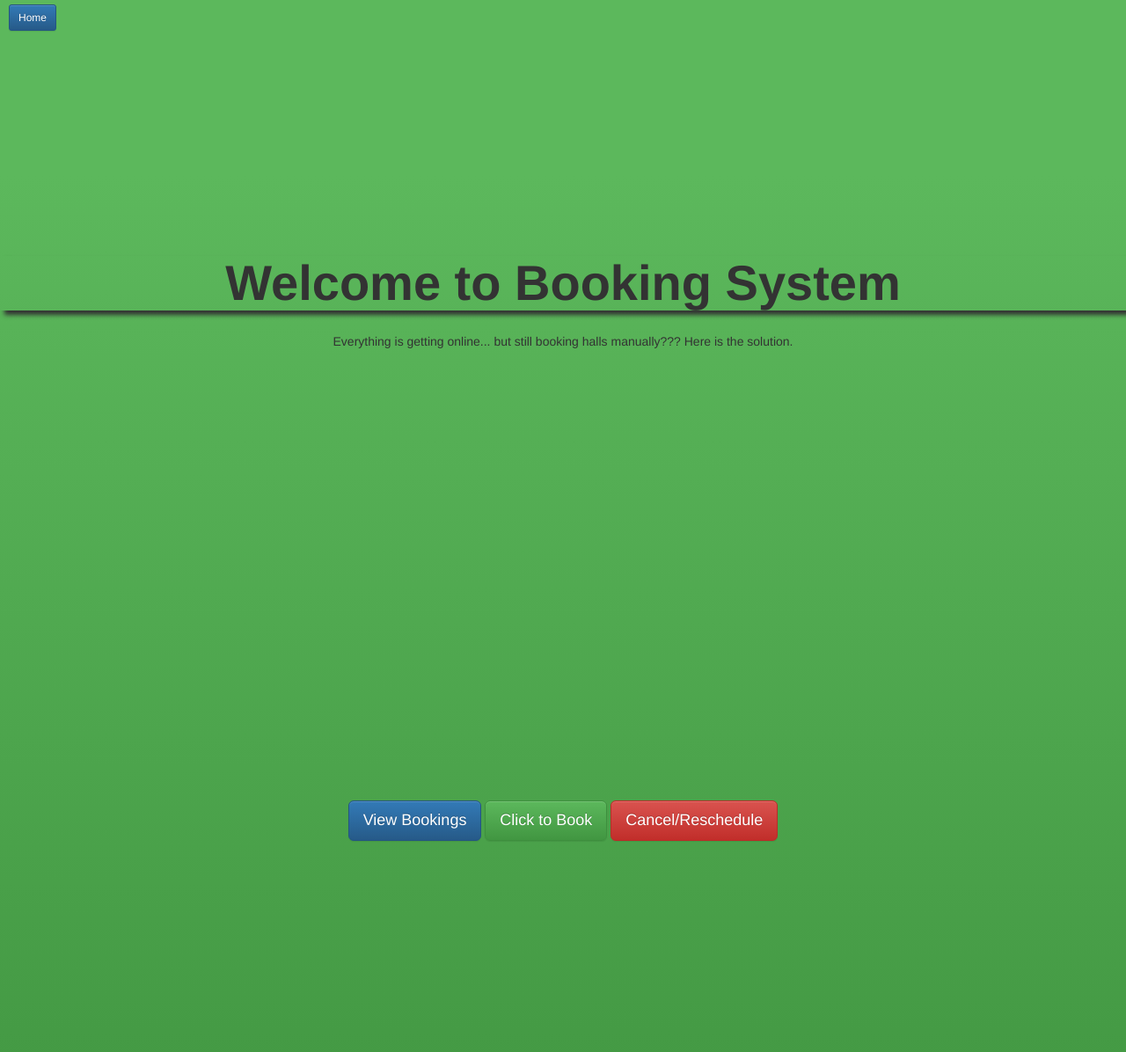
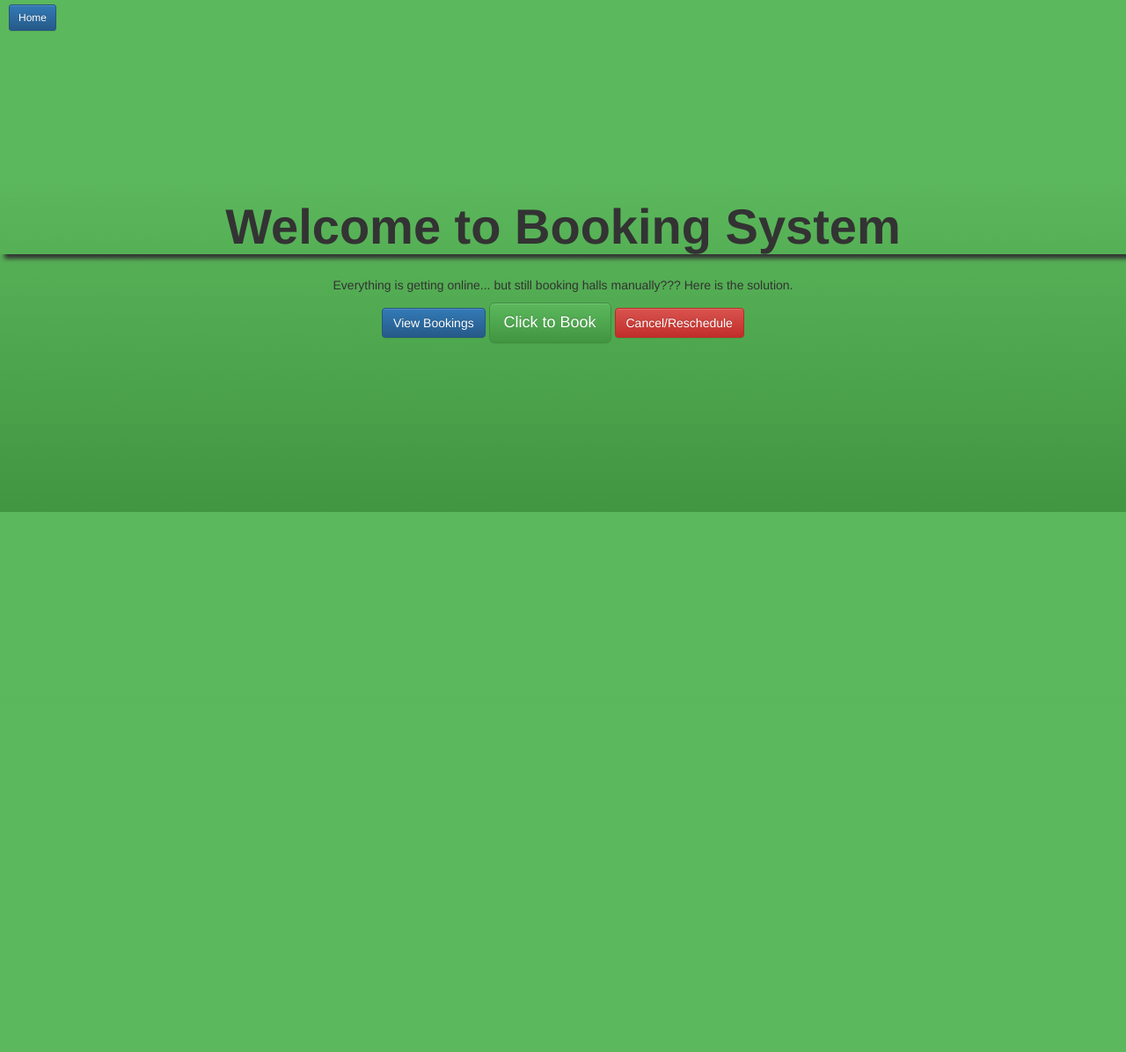
Before and after one commit to navdeep300/booking_system, a Django app: page / in a window 1280 px wide. Shown: the top 1196 px of the page at 88% size. After the commit the page ends 582 px from the top, so only its background shows below. Run offline with Django 3.2, Linux system fonts and the light colour scheme; some libraries are stand-ins or nearby versions.

Commit message:
static css

```diff
--- a/static/static/css/main.css
+++ b/static/static/css/main.css
@@ -3,13 +3,13 @@ body {
 }
 
 .header {
-	margin: 20% 0px 0 0;
+	margin: 15% 0px 0 0;
 	font-weight: bolder;
 	box-shadow: 5px 5px 5px 0;
 }
 
 .tagline {
-	margin: 2% 0px 40% 0;
+	margin: 2% 0px 0 0;
 }
 
 h1 {
@@ -17,7 +17,7 @@ h1 {
 }
 
 .content {
-	margin-bottom: 30%;
+	margin-bottom: 15%;
 }
 
 .back-button {
--- a/static/templates/home.html
+++ b/static/templates/home.html
@@ -4,11 +4,12 @@
 <center>
 <h1 class="header"> Welcome to Booking System</h1>
 <p class="tagline"> Everything is getting online... but still booking halls manually??? Here is the solution.</p>
+
 <p>
 <div class="content">
-<a href="view" class="btn btn-primary btn-lg">View Bookings</a>
+<a href="view" class="btn btn-primary ">View Bookings</a>
 <a href="book" class="btn btn-success btn-lg">Click to Book</a>
-<a href="cancel" class="btn btn-danger btn-lg">Cancel/Reschedule</a>
+<a href="cancel" class="btn btn-danger ">Cancel/Reschedule</a>
 </p>
 </div>
 </center>
```
